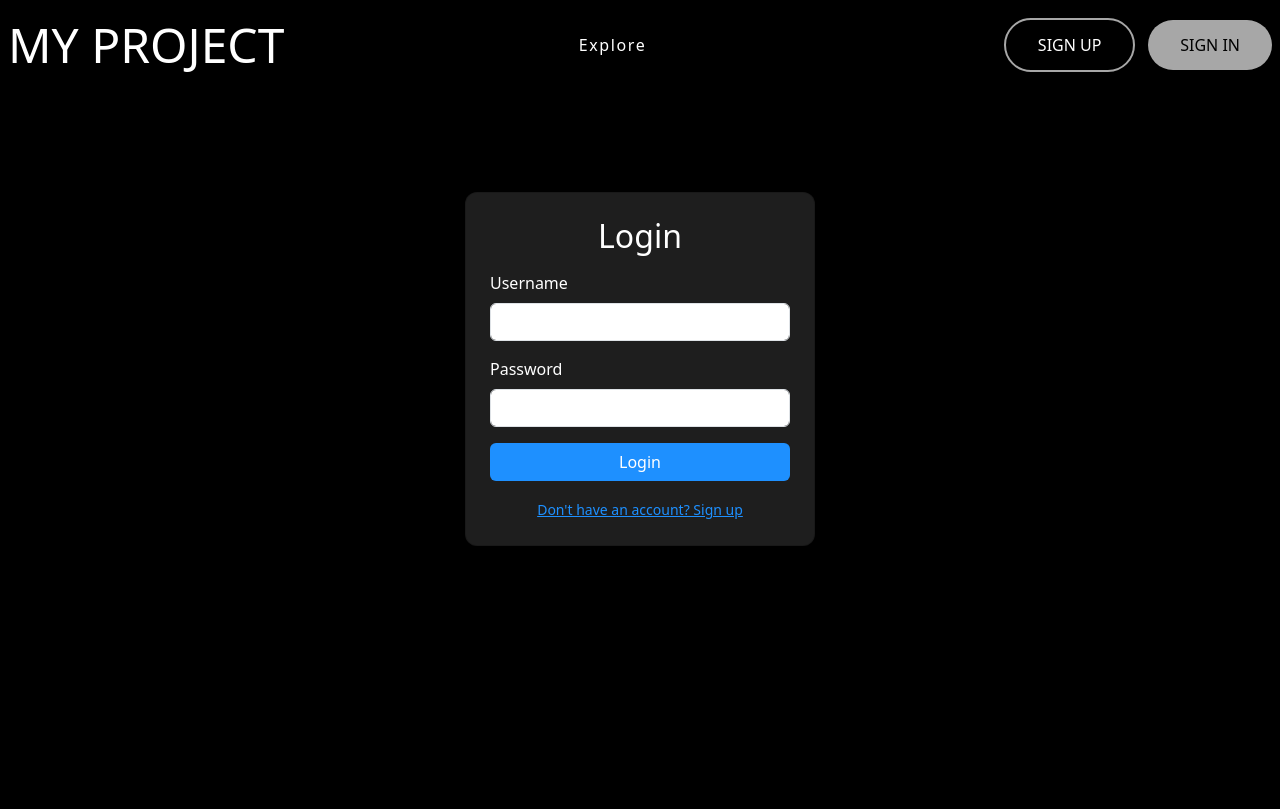
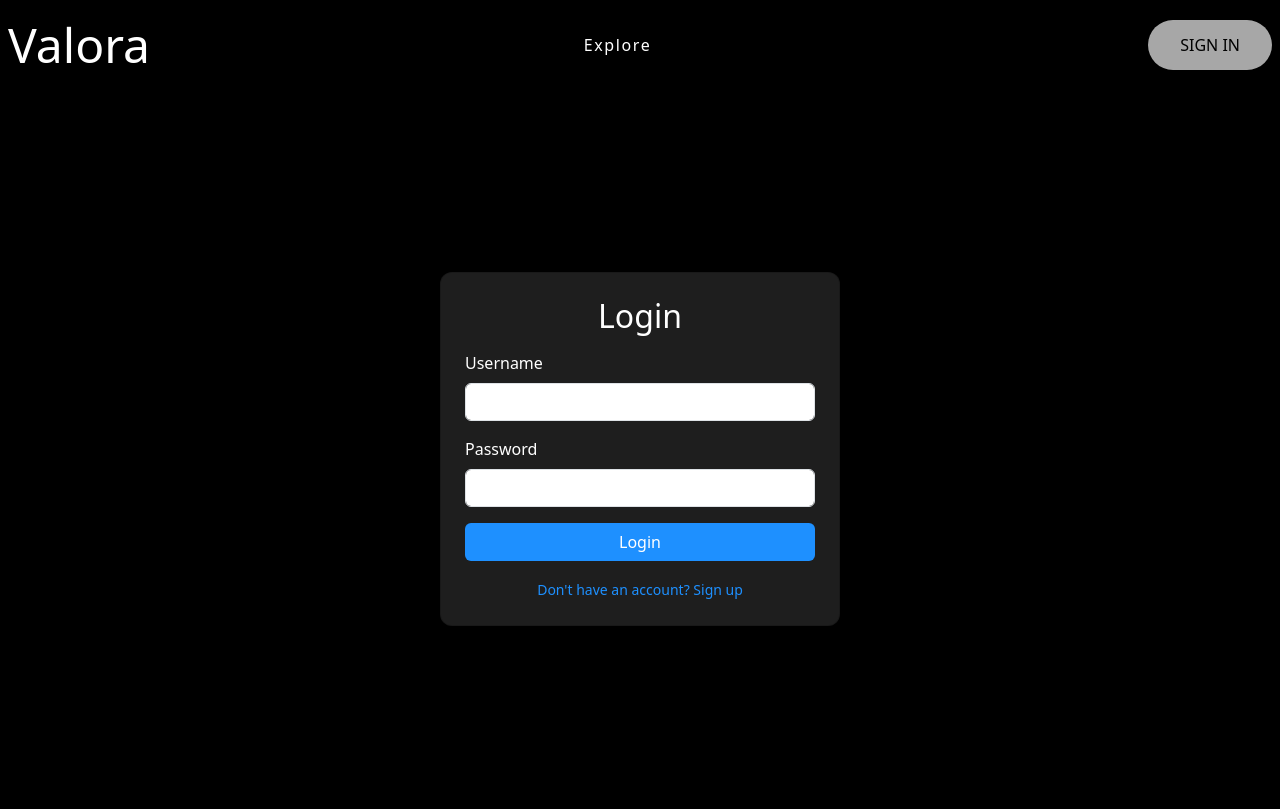
Before and after one commit to luoijin/Valora, a PHP site: page /pages/login.php in a window 1280 px wide. Before the commit the page ends 546 px from the top, so only its background shows below. Run offline with PHP 8.4, Linux system fonts and the light colour scheme.

Commit message:
Project updated.

```diff
--- a/pages/login.php
+++ b/pages/login.php
@@ -1,6 +1,7 @@
 <?php
 session_start();
 
+// Only redirect if user is actually logged in AND authenticated
 if (isset($_SESSION['logged_in']) && $_SESSION['logged_in'] === true && isset($_SESSION['user'])) {
     header("Location: protected-page.php");
     exit();
@@ -10,7 +11,7 @@ if (isset($_SESSION['logged_in']) && $_SESSION['logged_in'] === true && isset($_
 <html lang="en">
 <head>
   <meta charset="UTF-8">
-  <title>Login</title>
+  <title>Login / Sign Up</title>
   <link rel="stylesheet" href="../style.css">
   <link href="https://cdn.jsdelivr.net/npm/bootstrap@5.3.0/dist/css/bootstrap.min.css" rel="stylesheet">
 
@@ -19,11 +20,11 @@ if (isset($_SESSION['logged_in']) && $_SESSION['logged_in'] === true && isset($_
       background-color: black;
       color: white;
     }
-    .login-wrapper {
+    .auth-wrapper {
       display: flex;
       justify-content: center;
       align-items: center;
-      min-height: calc(70vh - 1px);
+      min-height: calc(90vh - 1px);
     }
     .card {
         background-color: #1e1e1e;
@@ -39,14 +40,35 @@ if (isset($_SESSION['logged_in']) && $_SESSION['logged_in'] === true && isset($_
     .btn-custom:hover {
       background-color: #1058c5ff;
     }
+    .form-text {
+      color: #bbb !important;
+    }
+    .form-container {
+      display: none;
+    }
+    .form-container.active {
+      display: block;
+    }
+    .toggle-link {
+      color: #1E90FF;
+      cursor: pointer;
+      text-decoration: none;
+    }
+    .toggle-link:hover {
+      color: #1058c5ff;
+      text-decoration: underline;
+    }
   </style>
 </head>
 <body>
 
   <?php include 'navbar.php'; ?>
 
-  <div class="login-wrapper">
-    <div class="card p-4 shadow-lg" style="width: 350px;">
+  <div class="auth-wrapper">
+    <div class="card p-4 shadow-lg" style="width: 400px;">
+
+        <!-- Login Form -->
+        <div id="login-form" class="form-container active">
             <h2 class="text-center mb-3">Login</h2>
 
             <?php if (isset($_GET['message']) && $_GET['message'] === 'logged_out'): ?>
@@ -78,11 +100,114 @@ if (isset($_SESSION['logged_in']) && $_SESSION['logged_in'] === true && isset($_
                 </div>
                 <button type="submit" class="btn btn-custom w-100">Login</button>
                 <div class="text-center mt-3">
-            <small><a href="signup.php" style="color: #1E90FF;">Don't have an account? Sign up</a></small>
+                    <small><span class="toggle-link" onclick="toggleForm('signup')">Don't have an account? Sign up</span></small>
+                </div>
+            </form>
+        </div>
+
+        <!-- Signup Form -->
+        <div id="signup-form" class="form-container">
+            <h2 class="text-center mb-3">Sign Up</h2>
+
+            <?php if (isset($_GET['error']) && $_GET['error'] === 'invalidrequest'): ?>
+                <div class="alert alert-danger">Invalid request.</div>
+            <?php endif; ?>
+
+            <form action="../process/signup-process.php" method="post" onsubmit="return validatePasswords()">
+                <div class="row">
+                    <div class="col-md-6 mb-3">
+                        <label class="form-label">First Name</label>
+                        <input type="text" name="firstname" class="form-control"
+                               pattern="^[A-Za-z\s]+$" required
+                               oninvalid="this.setCustomValidity('First name must contain letters only')"
+                               oninput="this.setCustomValidity('')">
+                    </div>
+                    <div class="col-md-6 mb-3">
+                        <label class="form-label">Last Name</label>
+                        <input type="text" name="lastname" class="form-control"
+                               pattern="^[A-Za-z\s]+$" required
+                               oninvalid="this.setCustomValidity('Last name must contain letters only')"
+                               oninput="this.setCustomValidity('')">
+                    </div>
+                </div>
+
+                <div class="mb-3">
+                    <label class="form-label">Username</label>
+                    <input type="text" name="username" class="form-control" required>
+                </div>
+
+                <div class="mb-3">
+                    <label class="form-label">Email</label>
+                    <input type="email" name="email" class="form-control" required
+                           oninvalid="this.setCustomValidity('Invalid email address')"
+                           oninput="this.setCustomValidity('')">
+                </div>
+
+                <div class="mb-3">
+                    <label class="form-label">Password</label>
+                    <input type="password" id="password" name="password"
+                           class="form-control"
+                           required
+                           pattern="^(?=.*[a-z])(?=.*[A-Z])(?=.*\d)[A-Za-z\d]{6,12}$"
+                           oninvalid="this.setCustomValidity('Password must be 6–12 characters, include at least 1 uppercase, 1 lowercase, and 1 number. No special characters allowed.')"
+                           oninput="this.setCustomValidity('')">
+                    <div class="form-text">
+                        Must be 6–12 chars, at least one uppercase, one lowercase, and one number.
+                    </div>
+                </div>
+
+                <div class="mb-3">
+                    <label class="form-label">Confirm Password</label>
+                    <input type="password" id="confirm_password" class="form-control" required>
+                </div>
+
+                <button type="submit" class="btn btn-custom w-100">Sign Up</button>
+                <div class="text-center mt-3">
+                    <small><span class="toggle-link" onclick="toggleForm('login')">Already have an account? Login</span></small>
                 </div>
             </form>
         </div>
     </div>
+  </div>
+
+  <script>
+    function toggleForm(formType) {
+        const loginForm = document.getElementById('login-form');
+        const signupForm = document.getElementById('signup-form');
+
+        if (formType === 'signup') {
+            loginForm.classList.remove('active');
+            signupForm.classList.add('active');
+        } else {
+            signupForm.classList.remove('active');
+            loginForm.classList.add('active');
+        }
+    }
+
+    function validatePasswords() {
+        const password = document.getElementById('password').value;
+        const confirmPassword = document.getElementById('confirm_password').value;
+
+        if (password !== confirmPassword) {
+            document.getElementById('confirm_password').setCustomValidity('Passwords do not match');
+            return false;
+        }
+
+        document.getElementById('confirm_password').setCustomValidity('');
+        return true;
+    }
+
+    document.getElementById('confirm_password').addEventListener('input', function() {
+        const password = document.getElementById('password').value;
+        const confirmPassword = this.value;
+
+        if (password !== confirmPassword) {
+            this.setCustomValidity('Passwords do not match');
+        } else {
+            this.setCustomValidity('');
+        }
+    });
+  </script>
 
   <script src="https://cdn.jsdelivr.net/npm/bootstrap@5.3.0/dist/js/bootstrap.bundle.min.js"></script>
 </body>
--- a/pages/navbar-user.php
+++ b/pages/navbar-user.php
@@ -1,8 +1,9 @@
 <header>
-    <h1 class="logo">MY PROJECT</h1>
+    <h1 class="logo">Valora</h1>
     <nav>
         <a href="#.php">HOME</a>
-        <a href="#">ABOUT</a>
+        <a href="#">SHOP</a>
+        <a href="#">ABOUT US</a>
         <a href="#">CONTACT</a>
     </nav>
     <div class="auth-buttons">
--- a/pages/navbar.php
+++ b/pages/navbar.php
@@ -1,12 +1,12 @@
 <header>
-    <h1 class="logo">MY PROJECT</h1>
+    <h1 class="logo">Valora</h1>
     <nav>
         <a href="../index.php">Explore</a>
         <!-- <a href="#">ABOUT</a>
         <a href="#">CONTACT</a> -->
     </nav>
     <div class="auth-buttons">
-        <a href="/pages/signup.php" class="btn-signup">SIGN UP</a>
+        <!-- <a href="/pages/signup.php" class="btn-signup">SIGN UP</a> -->
         <a href="/pages/login.php" class="btn-signing">SIGN IN</a>
     </div>
 </header>
```
Also changed, not shown: index.php (+7 -7 lines). Lines whose indentation alone changed are shown as unchanged.
